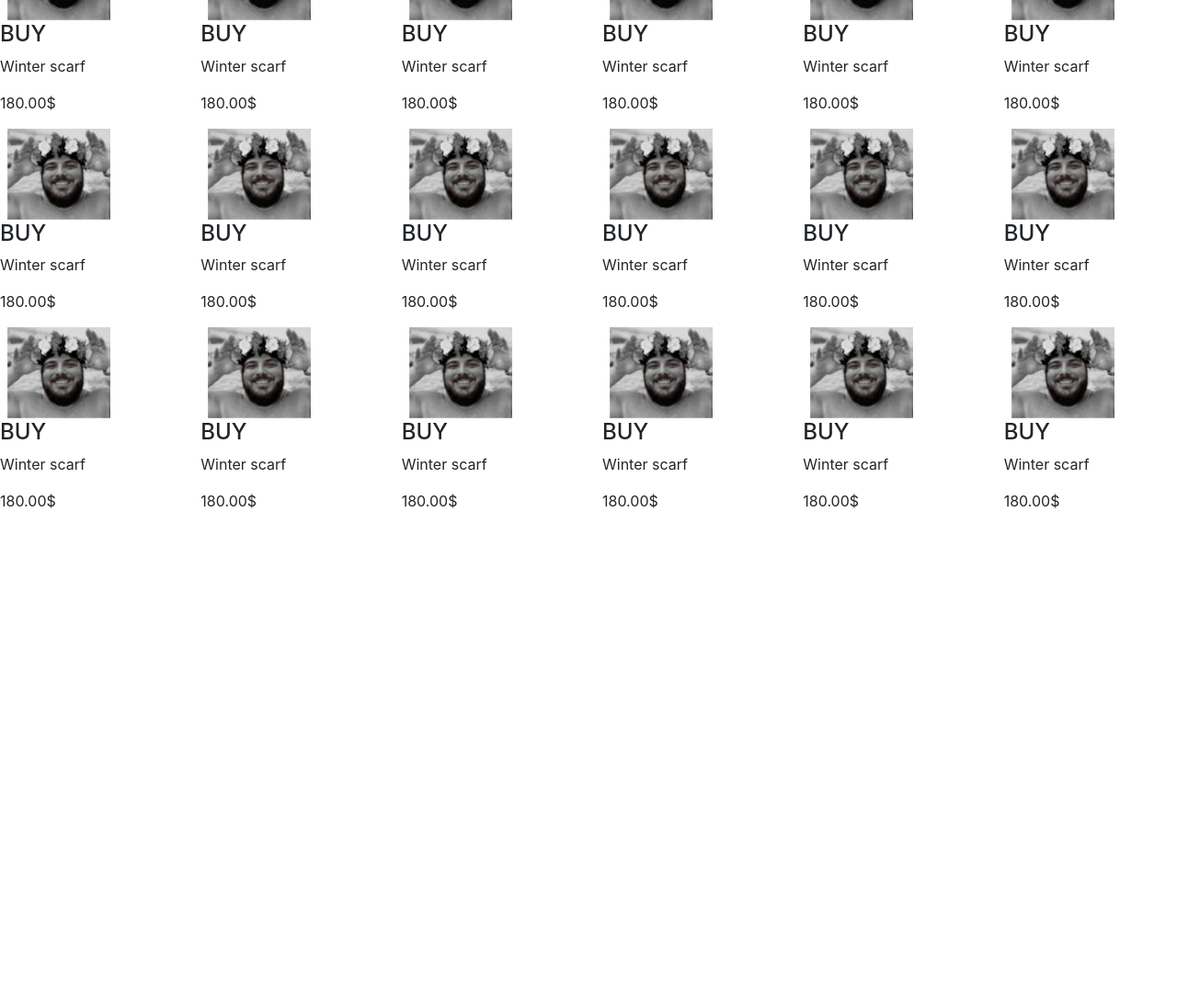
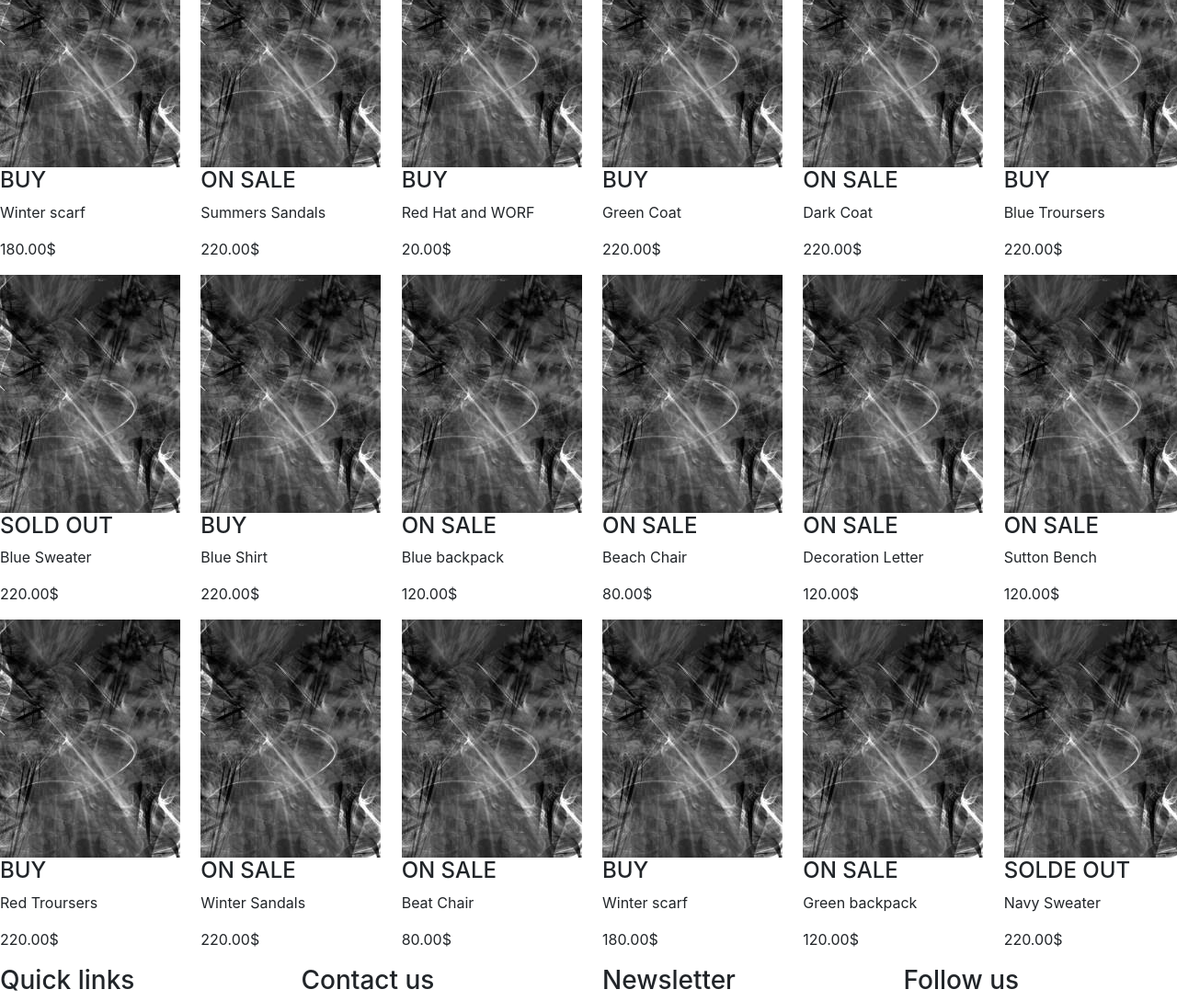
Before and after one commit to kamilacase/challenge_7sass, a website: page index.html in a window 1280 px wide. Shown: the part 336-1425 px from the top of the page at 92% size. Before the commit the page ends 909 px from the top, so only its background shows below. Drawn offline with nearby package versions, Linux system fonts and the light colour scheme.

Commit message:
fin du html

```diff
--- a/index.html
+++ b/index.html
@@ -67,19 +67,79 @@
         <div class="row">
             <div class="col-2">
                 <div class="aticle">
-                    <img src="img/carlos3 min.jpg" alt="img">
+                    <img src="img/grey.jpg" alt="img">
                     <h4>BUY</h4>
                     <p>Winter scarf</p>
                     <p>180.00$</p>
                 </div>
                 <div class="aticle">
-                    <img src="img/carlos3 min.jpg" alt="img">
-                    <h4>BUY</h4>
-                    <p>Winter scarf</p>
-                    <p>180.00$</p>
+                    <img src="img/grey.jpg" alt="img">
+                    <h4>SOLD OUT</h4>
+                    <p>Blue Sweater</p>
+                    <p>220.00$</p>
                 </div>
                 <div class="aticle">
-                    <img src="img/carlos3 min.jpg" alt="img">
+                    <img src="img/grey.jpg" alt="img">
+                    <h4>BUY</h4>
+                    <p>Red Troursers</p>
+                    <p>220.00$</p>
+                </div>
+            </div>
+            <div class="col-2">
+                <div class="aticle">
+                    <img src="img/grey.jpg" alt="img">
+                    <h4>ON SALE</h4>
+                    <p>Summers Sandals</p>
+                    <p>220.00$</p>
+                </div>
+                <div class="aticle">
+                    <img src="img/grey.jpg" alt="img">
+                    <h4>BUY</h4>
+                    <p>Blue Shirt</p>
+                    <p>220.00$</p>
+                </div>
+                <div class="aticle">
+                    <img src="img/grey.jpg" alt="img">
+                    <h4>ON SALE</h4>
+                    <p>Winter Sandals</p>
+                    <p>220.00$</p>
+                </div>
+            </div>
+            <div class="col-2">
+                <div class="aticle">
+                    <img src="img/grey.jpg" alt="img">
+                    <h4>BUY</h4>
+                    <p>Red Hat and WORF</p>
+                    <p>20.00$</p>
+                </div>
+                <div class="aticle">
+                    <img src="img/grey.jpg" alt="img">
+                    <h4>ON SALE</h4>
+                    <p>Blue backpack</p>
+                    <p>120.00$</p>
+                </div>
+                <div class="aticle">
+                    <img src="img/grey.jpg" alt="img">
+                    <h4>ON SALE</h4>
+                    <p>Beat Chair</p>
+                    <p>80.00$</p>
+                </div>
+            </div>
+            <div class="col-2">
+                <div class="aticle">
+                    <img src="img/grey.jpg" alt="img">
+                    <h4>BUY</h4>
+                    <p>Green Coat</p>
+                    <p>220.00$</p>
+                </div>
+                <div class="aticle">
+                    <img src="img/grey.jpg" alt="img">
+                    <h4>ON SALE</h4>
+                    <p>Beach Chair</p>
+                    <p>80.00$</p>
+                </div>
+                <div class="aticle">
+                    <img src="img/grey.jpg" alt="img">
                     <h4>BUY</h4>
                     <p>Winter scarf</p>
                     <p>180.00$</p>
@@ -87,106 +147,79 @@
             </div>
             <div class="col-2">
                 <div class="aticle">
-                    <img src="img/carlos3 min.jpg" alt="img">
-                    <h4>BUY</h4>
-                    <p>Winter scarf</p>
-                    <p>180.00$</p>
+                    <img src="img/grey.jpg" alt="img">
+                    <h4>ON SALE</h4>
+                    <p>Dark Coat</p>
+                    <p>220.00$</p>
                 </div>
                 <div class="aticle">
-                    <img src="img/carlos3 min.jpg" alt="img">
-                    <h4>BUY</h4>
-                    <p>Winter scarf</p>
-                    <p>180.00$</p>
+                    <img src="img/grey.jpg" alt="img">
+                    <h4>ON SALE</h4>
+                    <p>Decoration Letter</p>
+                    <p>120.00$</p>
                 </div>
                 <div class="aticle">
-                    <img src="img/carlos3 min.jpg" alt="img">
-                    <h4>BUY</h4>
-                    <p>Winter scarf</p>
-                    <p>180.00$</p>
+                    <img src="img/grey.jpg" alt="img">
+                    <h4>ON SALE </h4>
+                    <p>Green backpack</p>
+                    <p>120.00$</p>
                 </div>
             </div>
             <div class="col-2">
                 <div class="aticle">
-                    <img src="img/carlos3 min.jpg" alt="img">
+                    <img src="img/grey.jpg" alt="img">
                     <h4>BUY</h4>
-                    <p>Winter scarf</p>
-                    <p>180.00$</p>
+                    <p>Blue Troursers</p>
+                    <p>220.00$</p>
                 </div>
                 <div class="aticle">
-                    <img src="img/carlos3 min.jpg" alt="img">
-                    <h4>BUY</h4>
-                    <p>Winter scarf</p>
-                    <p>180.00$</p>
+                    <img src="img/grey.jpg" alt="img">
+                    <h4>ON SALE</h4>
+                    <p>Sutton Bench</p>
+                    <p>120.00$</p>
                 </div>
                 <div class="aticle">
-                    <img src="img/carlos3 min.jpg" alt="img">
-                    <h4>BUY</h4>
-                    <p>Winter scarf</p>
-                    <p>180.00$</p>
-                </div>
-            </div>
-            <div class="col-2">
-                <div class="aticle">
-                    <img src="img/carlos3 min.jpg" alt="img">
-                    <h4>BUY</h4>
-                    <p>Winter scarf</p>
-                    <p>180.00$</p>
-                </div>
-                <div class="aticle">
-                    <img src="img/carlos3 min.jpg" alt="img">
-                    <h4>BUY</h4>
-                    <p>Winter scarf</p>
-                    <p>180.00$</p>
-                </div>
-                <div class="aticle">
-                    <img src="img/carlos3 min.jpg" alt="img">
-                    <h4>BUY</h4>
-                    <p>Winter scarf</p>
-                    <p>180.00$</p>
-                </div>
-            </div>
-            <div class="col-2">
-                <div class="aticle">
-                    <img src="img/carlos3 min.jpg" alt="img">
-                    <h4>BUY</h4>
-                    <p>Winter scarf</p>
-                    <p>180.00$</p>
-                </div>
-                <div class="aticle">
-                    <img src="img/carlos3 min.jpg" alt="img">
-                    <h4>BUY</h4>
-                    <p>Winter scarf</p>
-                    <p>180.00$</p>
-                </div>
-                <div class="aticle">
-                    <img src="img/carlos3 min.jpg" alt="img">
-                    <h4>BUY</h4>
-                    <p>Winter scarf</p>
-                    <p>180.00$</p>
-                </div>
-            </div>
-            <div class="col-2">
-                <div class="aticle">
-                    <img src="img/carlos3 min.jpg" alt="img">
-                    <h4>BUY</h4>
-                    <p>Winter scarf</p>
-                    <p>180.00$</p>
-                </div>
-                <div class="aticle">
-                    <img src="img/carlos3 min.jpg" alt="img">
-                    <h4>BUY</h4>
-                    <p>Winter scarf</p>
-                    <p>180.00$</p>
-                </div>
-                <div class="aticle">
-                    <img src="img/carlos3 min.jpg" alt="img">
-                    <h4>BUY</h4>
-                    <p>Winter scarf</p>
-                    <p>180.00$</p>
+                    <img src="img/grey.jpg" alt="img">
+                    <h4>SOLDE OUT</h4>
+                    <p>Navy Sweater</p>
+                    <p>220.00$</p>
                 </div>
             </div>
         </div>
     </main>
+    <footer>
+        <div class="row">
+            <div class="col-3">
+                <h3 class="foot">Quick links</h3>
+                <a href="#">About Us</a>
+                <a href="#">Blog</a>
+                <a href="#">Carrers</a>
+            </div>
+            <div class="col-3">
+                <h3 class="foot"> Contact us</h3>
+                <a href="#"> <i class="fab fa-twitter"></i>    @californiatheme</a>
+                <a href="#"> <i class="fas fa-envelope"></i>   support@smallvictories.co</a>
+                <a href="#"> <i class="fas fa-phone-volume"></i>   +1 917 (123) 4567</a>
+            </div>
+            <div class="col-3">
+                <h3 class="foot">Newsletter</h3>
+                <nav class="navbar navbar-light bg-light">
+                    <form class="form-inline">
+                        <input class="form-control mr-sm-2" type="search" placeholder="Your email..." aria-label="Search">
+                        <button class="btn btn-outline-success my-2 my-sm-0" type="submit">OK</button>
+                    </form>
+                </nav>
+
+            </div>
+
+            <div class="col-3">
+                <h3 class="foot">Follow us</h3>
+                <a href="#"> <i class="fab fa-pinterest-square"></i> Pinterest</a>
+                <a href="#"> <i class="fab fa-instagram"></i>  Instagram</a>
+                <a href="#"> <i class="fab fa-instagram"></i> Vimeo</a>
+            </div>
+    </footer>
+    </div>
 
     </div>
     <script src="node_modules/jquery/dist/jquery.min.js"></script>
```
Also changed, not shown: img/grey.jpg (added).
